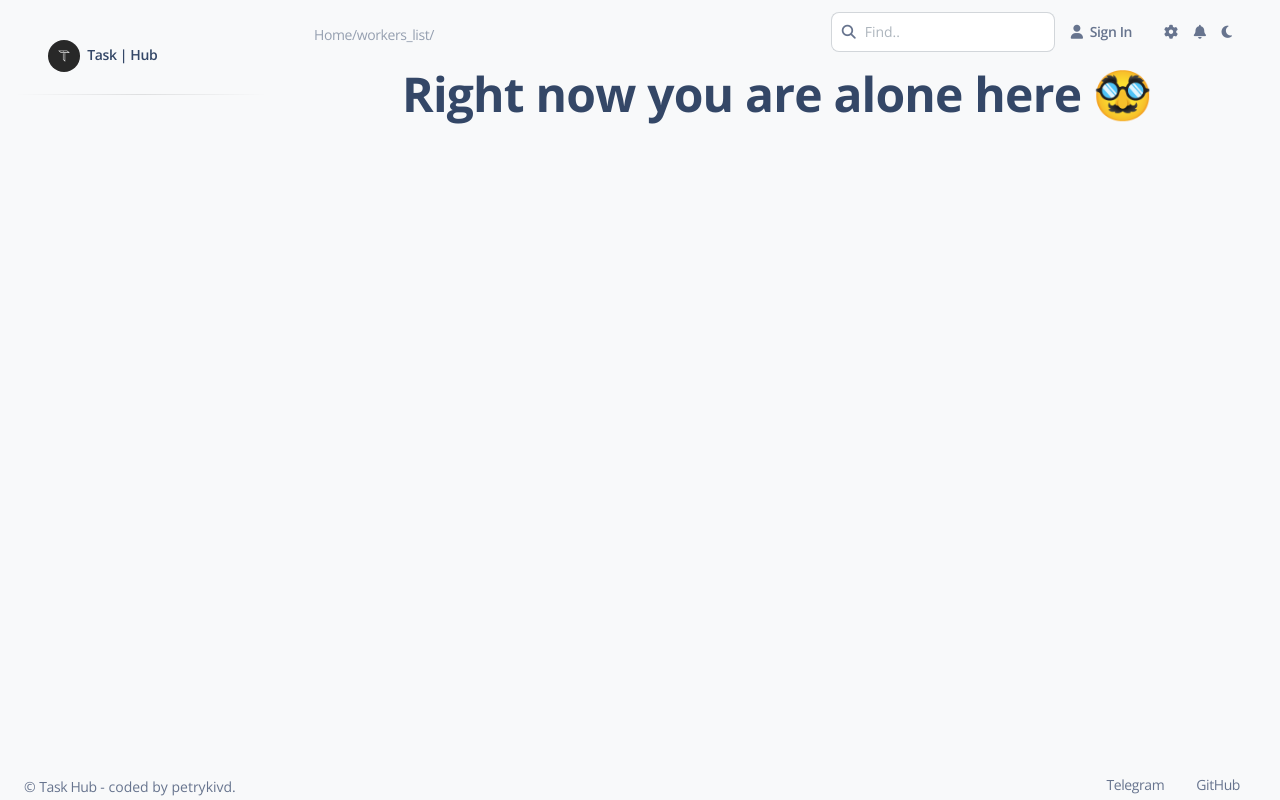
After one commit to petrykivd/it-task-manager, a Django app: page /workers_list/ in a window 1280 px wide. The commit adds this page. Run offline with Django 4.2, Linux system fonts and the light colour scheme; tables that the repository leaves empty hold one stand-in row (values such as "Sample post"); some libraries are stand-ins or nearby versions.

Commit message:
Created worker list

```diff
--- a/task_manager/urls.py
+++ b/task_manager/urls.py
@@ -13,7 +13,7 @@ from task_manager.views import (
     login_view,
     create_task,
     edit_task,
-    assign_worker_to_task,
+    assign_worker_to_task, worker_list,
 )
 
 urlpatterns = [
@@ -27,8 +27,9 @@ urlpatterns = [
     path("join_task/<int:task_id>/", join_task, name="join-task"),
     path("leave_task/<int:task_id>/", leave_task, name="leave-task"),
     path("archive/tasks_list/", completed_tasks_view, name="completed-tasks"),
-    path('tasks/create/', create_task, name='create-task'),
-    path('tasks/edit-task/<int:pk>/', edit_task, name='edit-task'),
-    path('assign-worker-to-task/', assign_worker_to_task, name='assign-worker-to-task'),
+    path("tasks/create/", create_task, name="create-task"),
+    path("tasks/edit-task/<int:pk>/", edit_task, name="edit-task"),
+    path("assign-worker-to-task/", assign_worker_to_task, name="assign-worker-to-task"),
+    path("workers_list/", worker_list, name="workers-list"),
 ]
 app_name = "task_manager"
--- a/task_manager/views.py
+++ b/task_manager/views.py
@@ -1,4 +1,4 @@
-from django.contrib.auth import logout, authenticate, login
+from django.contrib.auth import logout, authenticate, login, get_user_model
 from django.contrib.auth.forms import AuthenticationForm
 from django.contrib.auth.mixins import LoginRequiredMixin
 from django.shortcuts import render, redirect, get_object_or_404
@@ -16,7 +16,10 @@ def index(request):
     user_tasks = Task.objects.filter(assignees=request.user.id)
     tasks = Task.objects.filter(is_completed=False)
     unique_priorities = tasks.values_list('priority', flat=True).distinct()
-    task_counts = {priority: Task.objects.filter(priority=priority).filter(is_completed=False).count() for priority in unique_priorities}
+    task_counts = {
+        priority: Task.objects.filter(priority=priority).filter(is_completed=False).count()
+        for priority in unique_priorities
+    }
     context = {
         "tasks": tasks,
         "unique_priorities": unique_priorities,
@@ -190,3 +193,8 @@ def assign_worker_to_task(request):
             return redirect('task_manager:task-detail', pk=task.pk)
 
     return render(request, 'task_manager/assign_worker_to_task.html', {'form': form})
+
+
+def worker_list(request):
+    workers = get_user_model().objects.all()
+    return render(request, 'task_manager/worker_list.html', {'workers': workers})
--- a/templates/includes/sidebar.html
+++ b/templates/includes/sidebar.html
@@ -29,13 +29,18 @@
             <i class="fas fa-plus-circle ms-2" style="font-size: 22px;" title="Completed"></i>Create task
           </a>
         </li>
-      {% if user.is_superuser %}
-      	<li class="nav-item">
-          <a class="nav-link" href="{% url 'task_manager:assign-worker-to-task' %}">
-            <i class="fas fa-user ms-2" style="font-size: 22px;" title="Completed"></i>Assign worker to task
+        {% if user.is_superuser %}
+          <li class="nav-item">
+            <a class="nav-link" href="{% url 'task_manager:assign-worker-to-task' %}">
+              <i class="fas fa-user ms-2" style="font-size: 22px;" title="Completed"></i>Assign worker to task
+            </a>
+          </li>
+        {% endif %}
+        <li class="nav-item">
+          <a class="nav-link" href="{% url 'task_manager:workers-list' %}">
+            <i class="fas fa-users ms-2" style="font-size: 22px;" title="Completed"></i>All workers
           </a>
         </li>
-      {% endif %}
         <li class="nav-item">
           <a class="nav-link" href="{% url 'task_manager:index' %}">
             <i class="fas fa-tasks  ms-2" style="font-size: 22px;" title="Completed"></i>All tasks
--- /dev/null
+++ b/templates/task_manager/worker_list.html
@@ -0,0 +1,24 @@
+{% extends 'base.html' %}
+
+{% block content %}
+  {% if not workers.count == 1 %}
+    <h2>Workers List</h2>
+    <ul>
+    {% for worker in workers %}
+      <li><a
+          href="{% url 'task_manager:worker-detail' pk=worker.id %}">{{ worker.first_name }} {{ worker.last_name }}</a>
+        - {{ worker.position }}
+        <a href="{% url 'task_manager:assign-worker-to-task' %}?worker_id={{ worker.id }}" style="margin-left: 30px;">
+          <i class="fas fa-paperclip"></i> Attach to the task
+        </a>
+      </li>
+    {% endfor %}
+  {% else %}
+    <div class="text-center">
+      <h1> Right now you are alone here 🥸</h1>
+    </div>
+
+  {% endif %}
+
+</ul>
+{% endblock %}
```
Also changed, not shown: task_manager/forms.py (+14 -2 lines), static/images/curved2.jpg (added).
